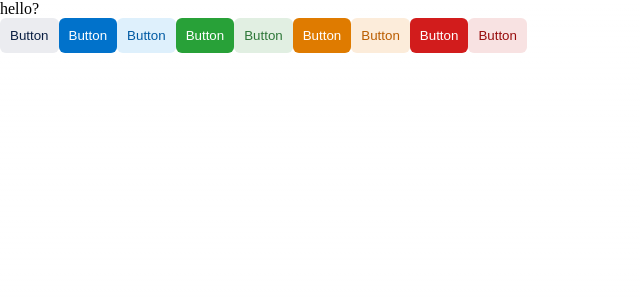
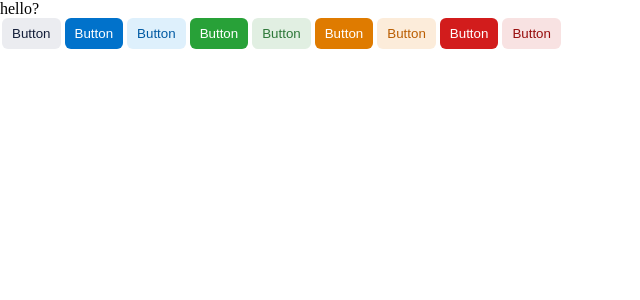
Before and after one commit to HyunjoJeong/ProjectTemplate, a Next.js app: page / in a window 1280 px wide. Shown: the top 300 px of the page, without its empty margins (0-640 px from the left). Built offline with nearby package versions, Linux system fonts and the light colour scheme.

Commit message:
css: 버튼 스타일 prop 추가

```diff
--- a/src/components/atoms/buttons/BaseButtons.tsx
+++ b/src/components/atoms/buttons/BaseButtons.tsx
@@ -3,27 +3,37 @@ import { colors } from '@/styles/colors';
 
 export const Button = ({
   text,
+  primary,
   color,
   backgroundColor,
   padding,
+  margin,
+  border,
   borderRadius,
   onClick
 }: {
   text: string;
+  primary?: boolean;
   color?: CSSProperties['color'];
   backgroundColor?: CSSProperties['backgroundColor'];
   padding?: CSSProperties['padding'];
+  margin?: CSSProperties['margin'];
+  border?: CSSProperties['border'];
   borderRadius?: CSSProperties['borderRadius'];
   onClick?: () => void;
 }) => {
   return (
     <button
       css={{
-        color: color || colors.neutral[900],
+        color: primary ? '#FFF' : color || colors.neutral.dark,
         backgroundColor: backgroundColor || colors.neutral.background,
-        padding: padding || '10px',
-        border: 'none',
-        borderRadius: borderRadius || '6px'
+        padding: padding || '8px 10px',
+        margin: margin || '0px 2px',
+        border: border || 'none',
+        borderRadius: borderRadius || '6px',
+        cursor: 'pointer',
+        ':hover': { boxShadow: `0 0 0 1px ${backgroundColor || colors.neutral.background}` },
+        ':active': { filter: 'brightness(92%)', boxShadow: 'none' }
       }}
       onClick={onClick}
     >
@@ -37,67 +47,114 @@ export default Button;
 type ButtonProps = {
   text: string;
   padding?: CSSProperties['padding'];
+  margin?: CSSProperties['margin'];
+  border?: CSSProperties['border'];
   borderRadius?: CSSProperties['borderRadius'];
   onClick?: () => void;
 };
 
-export const BluePrimaryButton = ({ text, padding, borderRadius, onClick }: ButtonProps) => {
+export const BluePrimaryButton = ({
+  text,
+  padding,
+  margin,
+  border,
+  borderRadius,
+  onClick
+}: ButtonProps) => {
   return (
     <Button
       text={text}
       padding={padding}
+      margin={margin}
+      border={border}
       borderRadius={borderRadius}
       onClick={onClick}
       backgroundColor={colors.blue.primary}
-      color="#FFF"
+      primary
     />
   );
 };
 
-export const RedPrimaryButton = ({ text, padding, borderRadius, onClick }: ButtonProps) => {
+export const RedPrimaryButton = ({
+  text,
+  padding,
+  margin,
+  border,
+  borderRadius,
+  onClick
+}: ButtonProps) => {
   return (
     <Button
       text={text}
       padding={padding}
+      margin={margin}
+      border={border}
       borderRadius={borderRadius}
       onClick={onClick}
       backgroundColor={colors.red.primary}
-      color="#FFF"
+      primary
     />
   );
 };
 
-export const YellowPrimaryButton = ({ text, padding, borderRadius, onClick }: ButtonProps) => {
+export const YellowPrimaryButton = ({
+  text,
+  padding,
+  margin,
+  border,
+  borderRadius,
+  onClick
+}: ButtonProps) => {
   return (
     <Button
       text={text}
       padding={padding}
+      margin={margin}
+      border={border}
       borderRadius={borderRadius}
       onClick={onClick}
       backgroundColor={colors.yellow.primary}
-      color="#FFF"
+      primary
     />
   );
 };
 
-export const GreenPrimaryButton = ({ text, padding, borderRadius, onClick }: ButtonProps) => {
+export const GreenPrimaryButton = ({
+  text,
+  padding,
+  margin,
+  border,
+  borderRadius,
+  onClick
+}: ButtonProps) => {
   return (
     <Button
       text={text}
       padding={padding}
+      margin={margin}
+      border={border}
       borderRadius={borderRadius}
       onClick={onClick}
       backgroundColor={colors.green.primary}
-      color="#FFF"
+      primary
     />
   );
 };
 
-export const BlueSecondaryButton = ({ text, padding, borderRadius, onClick }: ButtonProps) => {
+export const BlueSecondaryButton = ({
+  text,
+  padding,
+  margin,
+  border,
+  borderRadius,
+  onClick
+}: ButtonProps) => {
   return (
     <Button
       text={text}
       padding={padding}
+      margin={margin}
+      border={border}
       borderRadius={borderRadius}
       onClick={onClick}
       backgroundColor={colors.blue.secondary}
@@ -106,11 +163,20 @@ export const BlueSecondaryButton = ({ text, padding, borderRadius, onClick }: Bu
   );
 };
 
-export const RedSecondaryButton = ({ text, padding, borderRadius, onClick }: ButtonProps) => {
+export const RedSecondaryButton = ({
+  text,
+  padding,
+  margin,
+  border,
+  borderRadius,
+  onClick
+}: ButtonProps) => {
   return (
     <Button
       text={text}
       padding={padding}
+      margin={margin}
+      border={border}
       borderRadius={borderRadius}
       onClick={onClick}
       backgroundColor={colors.red.secondary}
@@ -119,11 +185,20 @@ export const RedSecondaryButton = ({ text, padding, borderRadius, onClick }: But
   );
 };
 
-export const YellowSecondaryButton = ({ text, padding, borderRadius, onClick }: ButtonProps) => {
+export const YellowSecondaryButton = ({
+  text,
+  padding,
+  margin,
+  border,
+  borderRadius,
+  onClick
+}: ButtonProps) => {
   return (
     <Button
       text={text}
       padding={padding}
+      margin={margin}
+      border={border}
       borderRadius={borderRadius}
       onClick={onClick}
       backgroundColor={colors.yellow.secondary}
@@ -132,11 +207,20 @@ export const YellowSecondaryButton = ({ text, padding, borderRadius, onClick }:
   );
 };
 
-export const GreenSecondaryButton = ({ text, padding, borderRadius, onClick }: ButtonProps) => {
+export const GreenSecondaryButton = ({
+  text,
+  padding,
+  margin,
+  border,
+  borderRadius,
+  onClick
+}: ButtonProps) => {
   return (
     <Button
       text={text}
       padding={padding}
+      margin={margin}
+      border={border}
       borderRadius={borderRadius}
       onClick={onClick}
       backgroundColor={colors.green.secondary}
--- a/src/pages/index.tsx
+++ b/src/pages/index.tsx
@@ -11,7 +11,7 @@ import Button, {
 
 export default function Home() {
   return (
-    <>
+    <main css={{ minHeight: '100vh' }}>
       <div>hello?</div>
       <Button text="Button" />
       <BluePrimaryButton text="Button" />
@@ -22,6 +22,6 @@ export default function Home() {
       <YellowSecondaryButton text="Button" />
       <RedPrimaryButton text="Button" />
       <RedSecondaryButton text="Button" />
-    </>
+    </main>
   );
 }
--- a/src/styles/colors.ts
+++ b/src/styles/colors.ts
@@ -2,12 +2,9 @@
 // * dark is mainly for text color in secondary button
 // ! background is base background color but NOT ESSENTIAL
 // * https://www.figma.com/file/RQBbRqAAlL8e5JrqycKc6V/ADS-Foundations-(Community)?node-id=2%3A23&mode=dev
+// * or run 'yarn storybook' to see colors
 
-type color = 'red' | 'yellow' | 'green' | 'teal' | 'blue' | 'purple' | 'neutral';
-type base = { primary?: string; secondary?: string; dark?: string; background?: string };
-type Colors = Record<color, base & { [key: number]: string }>;
-
-export const colors: Colors = {
+export const colors = {
   red: {
     // * usage: Critical/Error Message.. etc
     primary: '#D21C1C',
@@ -86,6 +83,7 @@ export const colors: Colors = {
   },
   neutral: {
     background: '#EBECF0',
+    dark: '#131E39',
     900: '#091E42',
     800: '#172B4D',
     700: '#253858',
```
Also changed, not shown: 1 other file (tests, documents, lock files or other folders).
